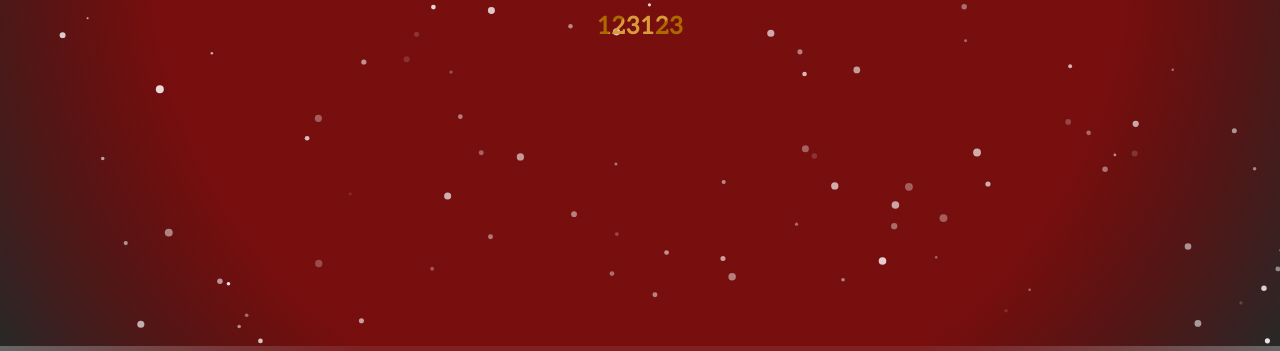
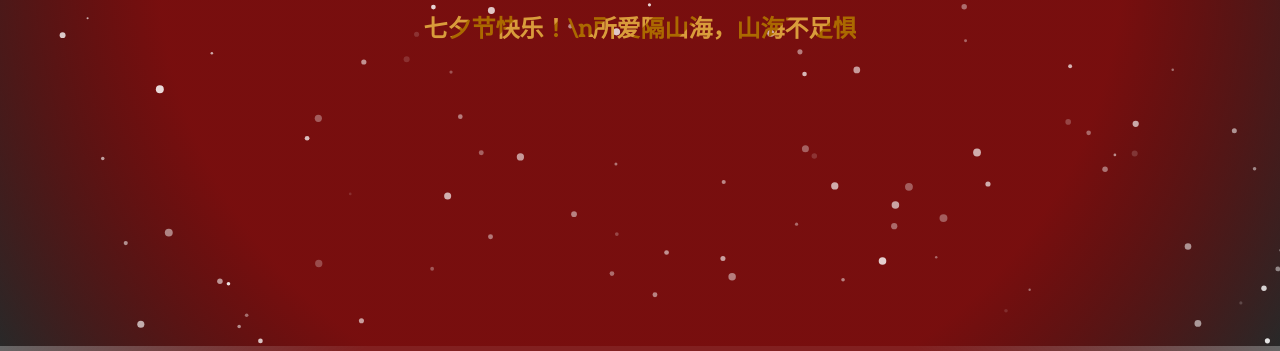
Before and after one commit to brian-fb/MentalGeek.github.io, a plain HTML site: page index.html in a window 1280 px wide. Shown: the part 454-805 px from the top of the page. Drawn offline with Linux system fonts and the light colour scheme.

Commit message:
Update index.html

```diff
--- a/index.html
+++ b/index.html
@@ -119,7 +119,7 @@ canvas {
 		</div>
 		Seconds </span>
 	</div>
-	<h3 class="text">123123 </h3>
+	<h3 class="text">七夕节快乐！\n所爱隔山海，山海不足惧</h3>
 </div>
 
 <script>
```
